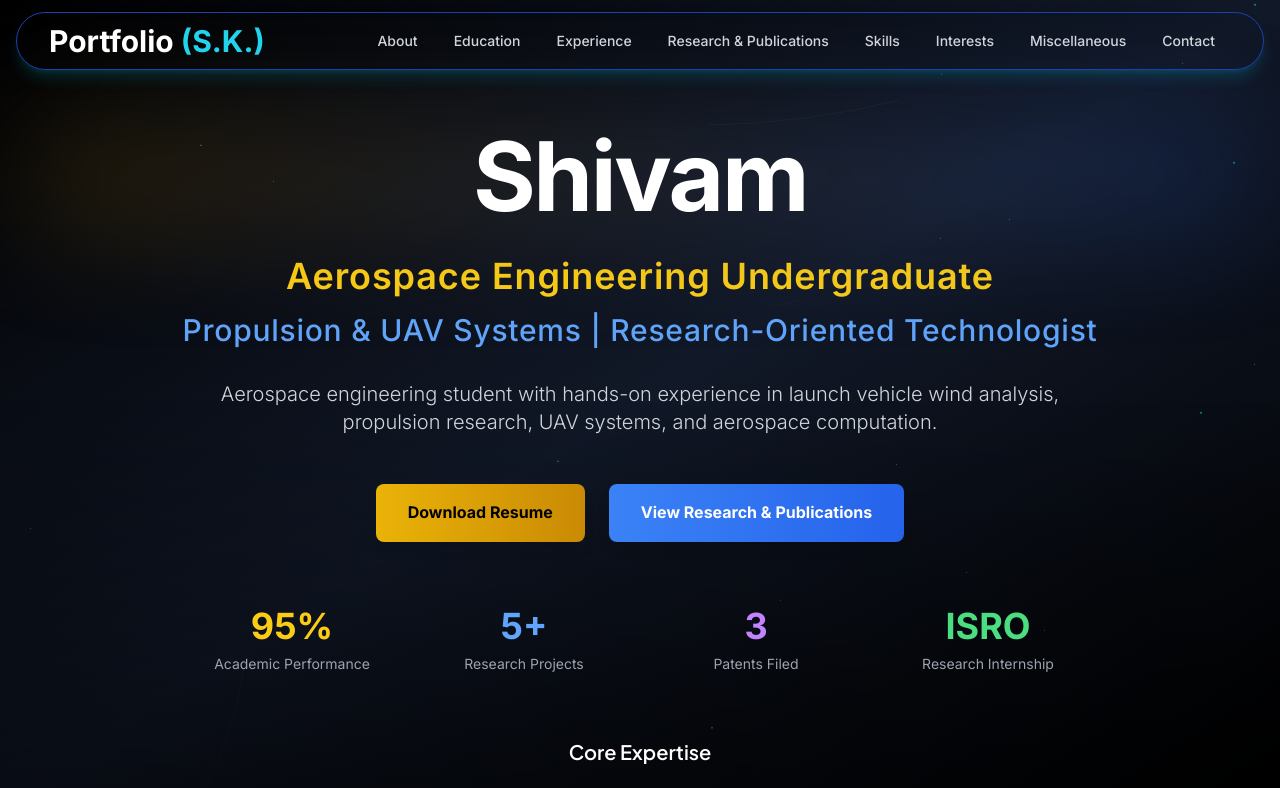
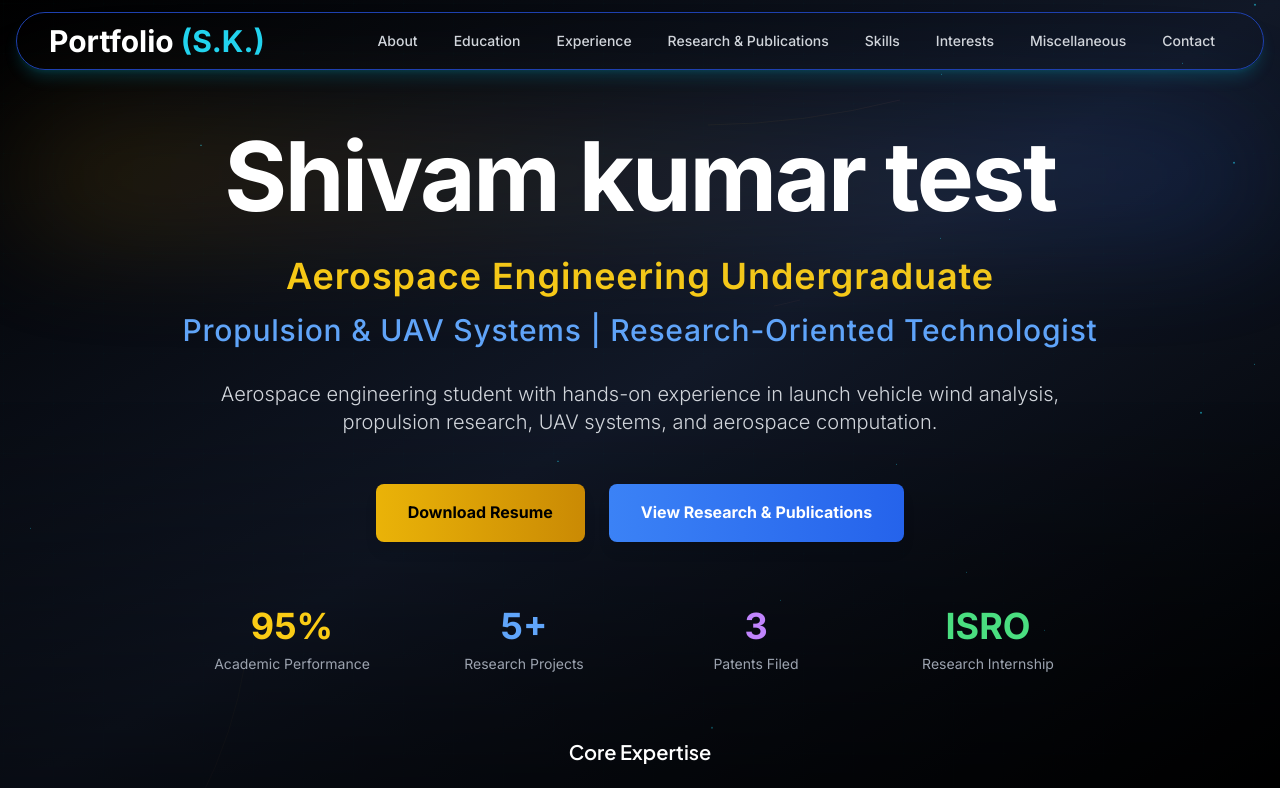
Before and after one commit to shivruti5658-afk/selfport, a React (Vite) app in the folder premium-portfolio/: page / in a window 1280 px wide. Shown: the top 788 px of the page. Built offline with nearby package versions, Linux system fonts and the light colour scheme.

Commit message:
Update name to Shivam kumar test

```diff
--- a/premium-portfolio/src/pages/HomePage.tsx
+++ b/premium-portfolio/src/pages/HomePage.tsx
@@ -31,7 +31,7 @@ const HomePage: React.FC = () => {
                 className="relative text-3xl sm:text-4xl md:text-5xl lg:text-6xl xl:text-8xl font-bold text-white leading-tight cursor-default tracking-tight mt-8 sm:mt-10 lg:mt-12"
                 delay={0}
               >
-                Shivam
+                Shivam kumar test
               </AnimatedText>
             </motion.div>
 
```
